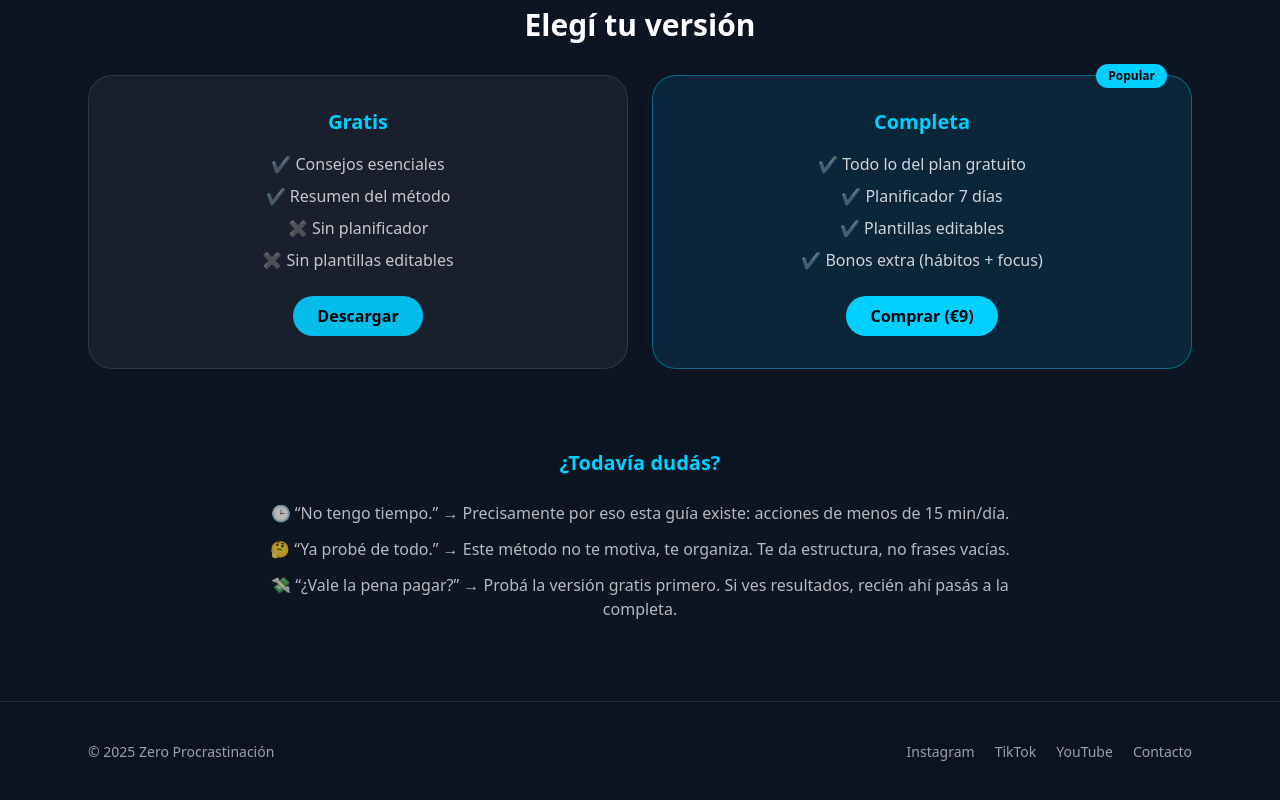
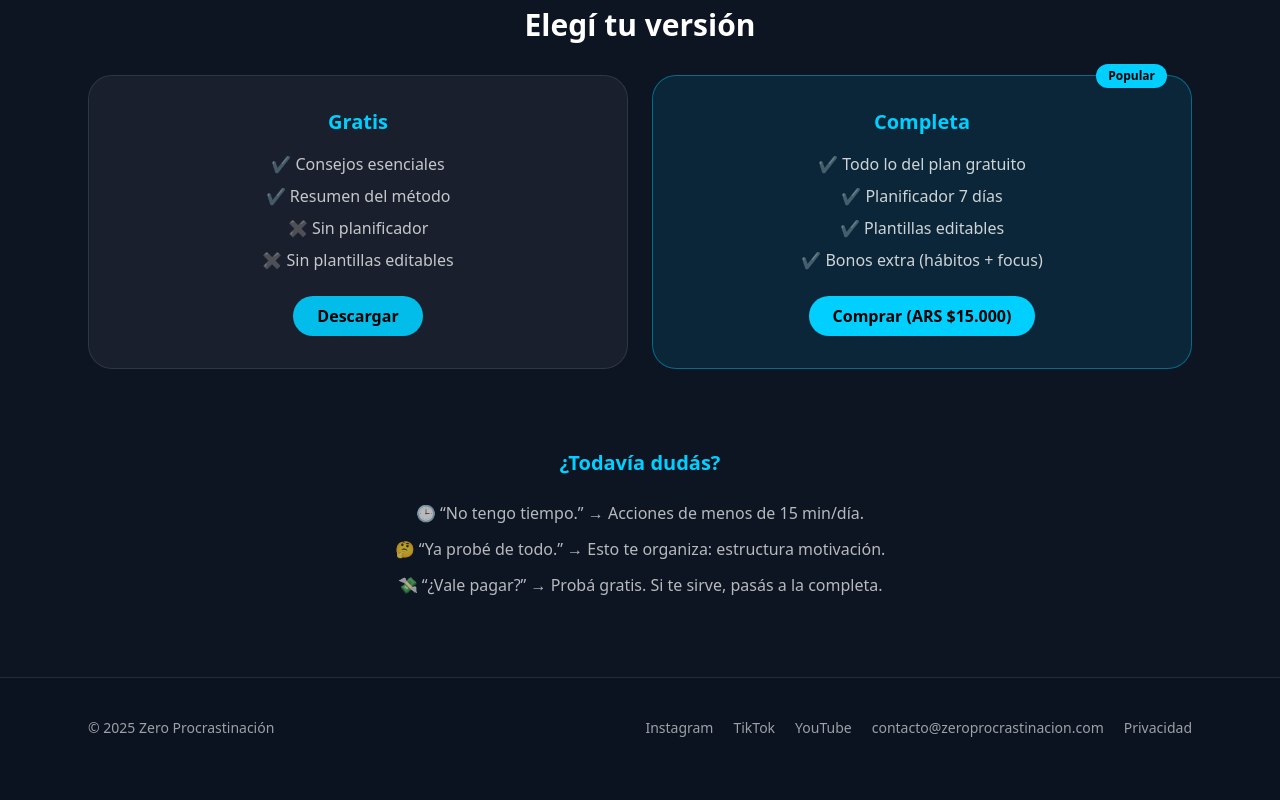
Before and after one commit to lucasfrancoromani/zeroprocastinacion, a Next.js app: page / in a window 1280 px wide. Shown: the part 2149-2949 px from the top of the page. After the commit the page ends 2927 px from the top, so only its background shows below. Built offline with nearby package versions, Linux system fonts and the light colour scheme; no server answers.

Commit message:
Feat/conversion tracking v1 (#2)
* feat: GA4 básico + evento 'generate_lead' en /gracias

* test cambio de nombre del repo

```diff
--- /dev/null
+++ b/src/app/analytics.tsx
@@ -0,0 +1,28 @@
+"use client";
+import Script from "next/script";
+
+const GA_ID = process.env.NEXT_PUBLIC_GA_ID || "";
+
+export default function Analytics() {
+  if (!GA_ID) return null;
+
+  return (
+    <>
+      <Script
+        src={`https://www.googletagmanager.com/gtag/js?id=${GA_ID}`}
+        strategy="afterInteractive"
+      />
+      <Script id="ga4-init" strategy="afterInteractive">
+        {`
+          window.dataLayer = window.dataLayer || [];
+          function gtag(){dataLayer.push(arguments);}
+          gtag('js', new Date());
+          gtag('config', '${GA_ID}', {
+            anonymize_ip: true,
+            send_page_view: true
+          });
+        `}
+      </Script>
+    </>
+  );
+}
--- /dev/null
+++ b/src/app/components/ConversionEvent.tsx
@@ -0,0 +1,30 @@
+"use client";
+
+import { useEffect } from "react";
+
+type Props = {
+  event?: string;
+  params?: Record<string, any>;
+};
+
+export default function ConversionEvent({
+  event = "generate_lead",
+  params = {},
+}: Props) {
+  useEffect(() => {
+    // Solo si GA está cargado
+    // @ts-ignore
+    const gtag = (window as any)?.gtag;
+    if (typeof gtag === "function") {
+      gtag("event", event, {
+        value: 1,
+        currency: "EUR",
+        ...params,
+      });
+      // Opcional: también enviar un page_view explícito
+      // gtag("event", "page_view");
+    }
+  }, [event, params]);
+
+  return null;
+}
--- a/src/app/gracias/page.tsx
+++ b/src/app/gracias/page.tsx
@@ -1,6 +1,14 @@
+import ConversionEvent from "../components/ConversionEvent";
+
 export default function GraciasPage() {
   return (
     <main className="min-h-[70vh] bg-brand-dark text-brand-white">
+      {/* ✅ Marca la conversión al cargar la página */}
+      <ConversionEvent
+        event="generate_lead"
+        params={{ method: "formspree", item: "guia_gratuita" }}
+      />
+
       <section className="mx-auto max-w-3xl px-6 py-20 text-center">
         <div className="inline-flex items-center gap-2 rounded-full border border-white/15 bg-white/5 px-3 py-1 text-xs text-white/80">
           <span className="inline-block h-1.5 w-1.5 rounded-full bg-brand-cyan" />
--- a/src/app/layout.tsx
+++ b/src/app/layout.tsx
@@ -1,6 +1,7 @@
 import "./globals.css";
 import { Inter } from "next/font/google";
 import type { Metadata } from "next";
+import Analytics from "./analytics";
 
 const inter = Inter({
   subsets: ["latin"],
@@ -18,6 +19,7 @@ export default function RootLayout({ children }: { children: React.ReactNode })
     <html lang="es">
       <body className={`${inter.variable} font-sans bg-brand-dark text-brand-white`}>
         {children}
+        <Analytics />
       </body>
     </html>
   );
--- a/src/app/page.tsx
+++ b/src/app/page.tsx
@@ -1,6 +1,8 @@
 import SubscribeForm from "./components/SubscribeForm";
 
 export default function Home() {
+  const payLink = process.env.NEXT_PUBLIC_PAY_LINK || "#";
+
   return (
     <main className="min-h-screen">
       {/* ===== HEADER ===== */}
@@ -117,7 +119,6 @@ export default function Home() {
                 Técnicas simples para empezar ahora y sostener el hábito sin depender de la motivación.
               </p>
             </div>
-
             <div className="rounded-2xl border border-white/10 bg-white/5 p-6">
               <div className="text-3xl">⏱️</div>
               <h3 className="mt-4 text-xl font-semibold">Método simple</h3>
@@ -125,7 +126,6 @@ export default function Home() {
                 Pasos claros y concretos. Lo justo para avanzar, sin sobrecargarte.
               </p>
             </div>
-
             <div className="rounded-2xl border border-white/10 bg-white/5 p-6">
               <div className="text-3xl">🚀</div>
               <h3 className="mt-4 text-xl font-semibold">Resultados visibles</h3>
@@ -183,10 +183,10 @@ export default function Home() {
         </div>
       </section>
 
-      {/* ===== CTA + COMPARATIVA =====_ */}
+      {/* ===== CTA + COMPARATIVA ===== */}
       <section id="cta" data-section="cta" className="bg-[#0d1422]">
         <div className="mx-auto max-w-6xl px-6 py-20 space-y-20">
-          {/* CTA */}
+          {/* CTA de captura */}
           <div className="rounded-3xl border border-white/10 bg-gradient-to-br from-white/5 to-white/0 p-8 md:p-12">
             <div className="grid gap-8 md:grid-cols-12 md:items-center">
               <div className="md:col-span-7">
@@ -201,7 +201,7 @@ export default function Home() {
             </div>
           </div>
 
-          {/* COMPARATIVA */}
+          {/* Comparativa */}
           <div className="text-center">
             <h3 className="text-3xl font-bold mb-8">Elegí tu versión</h3>
             <div className="grid gap-6 md:grid-cols-2">
@@ -235,28 +235,30 @@ export default function Home() {
                   <li>✔ Bonos extra (hábitos + focus)</li>
                 </ul>
                 <a
-                  href="#"
+                  href={payLink}
+                  target="_blank"
+                  rel="noopener noreferrer"
                   className="mt-6 inline-flex items-center justify-center rounded-full bg-brand-cyan px-6 py-2 font-semibold text-black hover:opacity-90 transition"
                 >
-                  Comprar (€9)
+                  Comprar (ARS $15.000)
                 </a>
               </div>
             </div>
           </div>
 
-          {/* MICROCOPYS */}
+          {/* Microcopys */}
           <div className="text-center space-y-6">
             <h4 className="text-xl font-bold text-brand-cyan">¿Todavía dudás?</h4>
             <div className="max-w-3xl mx-auto text-white/70 space-y-3">
-              <p>🕒 “No tengo tiempo.” → Precisamente por eso esta guía existe: acciones de menos de 15 min/día.</p>
-              <p>🤔 “Ya probé de todo.” → Este método no te motiva, te organiza. Te da estructura, no frases vacías.</p>
-              <p>💸 “¿Vale la pena pagar?” → Probá la versión gratis primero. Si ves resultados, recién ahí pasás a la completa.</p>
+              <p>🕒 “No tengo tiempo.” → Acciones de menos de 15 min/día.</p>
+              <p>🤔 “Ya probé de todo.” → Esto te organiza: estructura motivación.</p>
+              <p>💸 “¿Vale pagar?” → Probá gratis. Si te sirve, pasás a la completa.</p>
             </div>
           </div>
         </div>
       </section>
 
-      {/* ===== FOOTER ===== */}
+      {/* ===== FOOTER =====aaa */}
       <footer className="border-t border-white/10">
         <div className="mx-auto max-w-6xl px-6 py-10 text-sm text-white/60 flex flex-col md:flex-row items-center justify-between gap-4">
           <div>© {new Date().getFullYear()} Zero Procrastinación</div>
@@ -264,7 +266,10 @@ export default function Home() {
             <a href="#" className="hover:text-white">Instagram</a>
             <a href="#" className="hover:text-white">TikTok</a>
             <a href="#" className="hover:text-white">YouTube</a>
-            <a href="#" className="hover:text-white">Contacto</a>
+            <a href="mailto:contacto@zeroprocrastinacion.com" className="hover:text-white">
+              contacto@zeroprocrastinacion.com
+            </a>
+            <a href="/legal/privacidad" className="hover:text-white">Privacidad</a>
           </div>
         </div>
       </footer>
```
